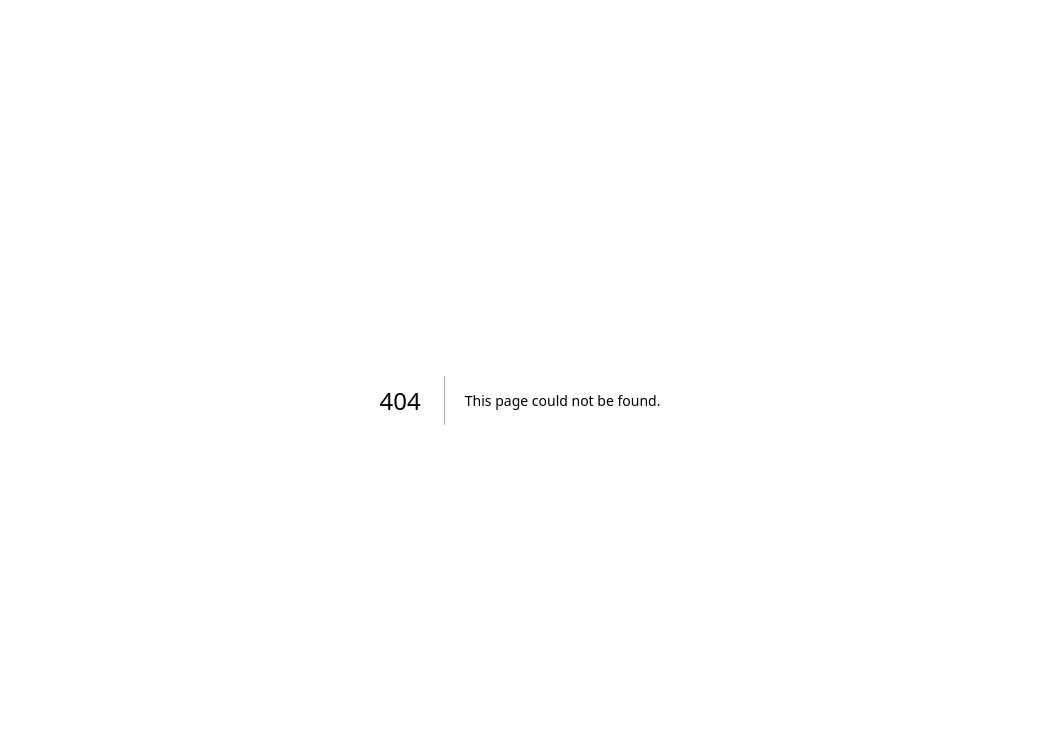
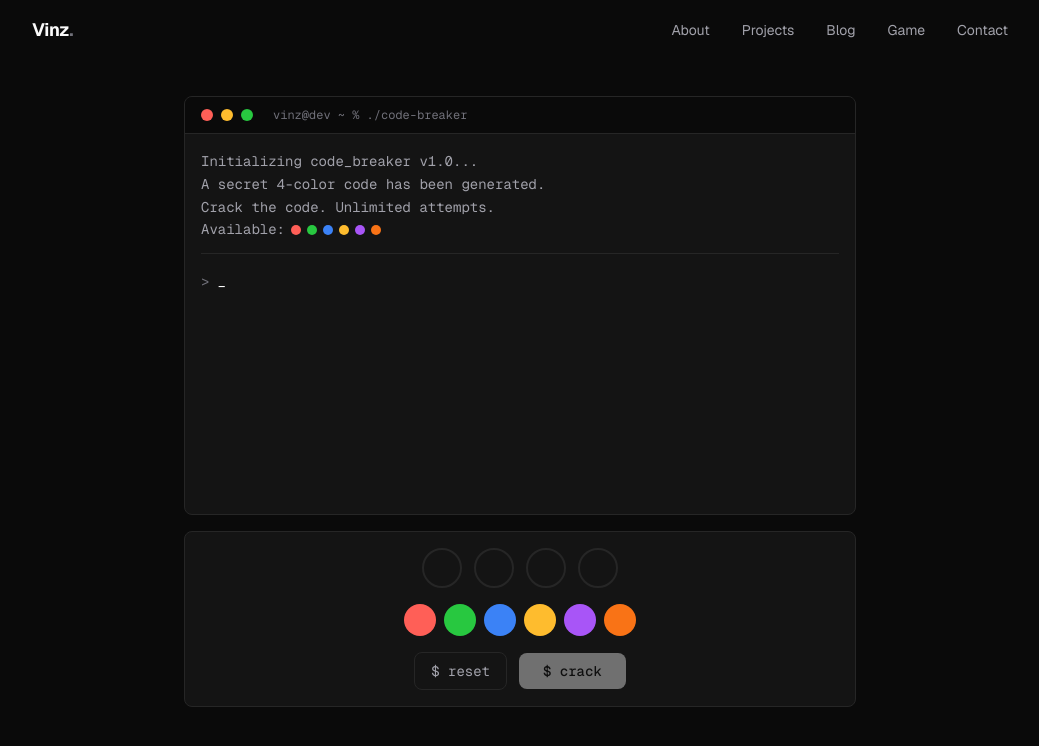
Before and after one commit to Adlai-byte/vinz-portfolio, a Next.js app: page /game in a window 1280 px wide. Before the commit this address had no page. Shown: the top 746 px of the page, without its empty margins (120-1159 px from the left). Built offline with nearby package versions, Linux system fonts and the light colour scheme.

Commit message:
feat: add Code Breaker terminal game at /game
Mastermind-style game with terminal aesthetic. Player guesses a 4-color
code with feedback hints, unlimited attempts, timer, and ACCESS GRANTED
win animation. Added Game link to navbar.

Co-Authored-By: Claude Opus 4.6 <noreply@anthropic.com>

```diff
--- /dev/null
+++ b/src/app/game/page.tsx
@@ -0,0 +1,18 @@
+import Navbar from "@/components/Navbar";
+import CodeBreaker from "@/components/CodeBreaker";
+
+export const metadata = {
+  title: "Code Breaker | Vinz",
+  description: "Crack the code — a terminal-styled Mastermind game.",
+};
+
+export default function GamePage() {
+  return (
+    <main>
+      <Navbar />
+      <section className="min-h-screen flex items-center justify-center px-6 py-24">
+        <CodeBreaker />
+      </section>
+    </main>
+  );
+}
--- a/src/components/Navbar.tsx
+++ b/src/components/Navbar.tsx
@@ -11,6 +11,7 @@ const navLinks = [
   { label: "About", href: "#about" },
   { label: "Projects", href: "#projects" },
   { label: "Blog", href: "/blog" },
+  { label: "Game", href: "/game" },
   { label: "Contact", href: "#contact" },
 ];
 
```
Also changed, not shown: 1 other file (tests, documents, lock files or other folders).
